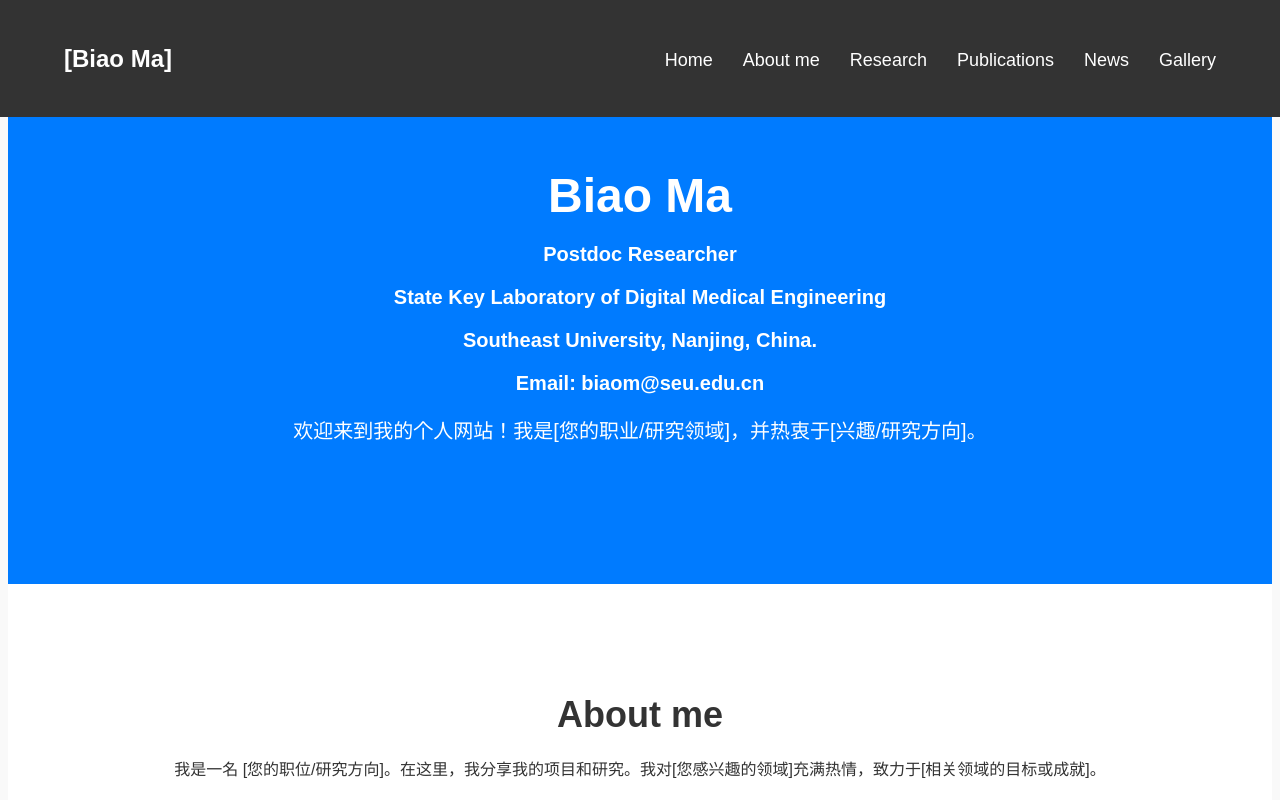
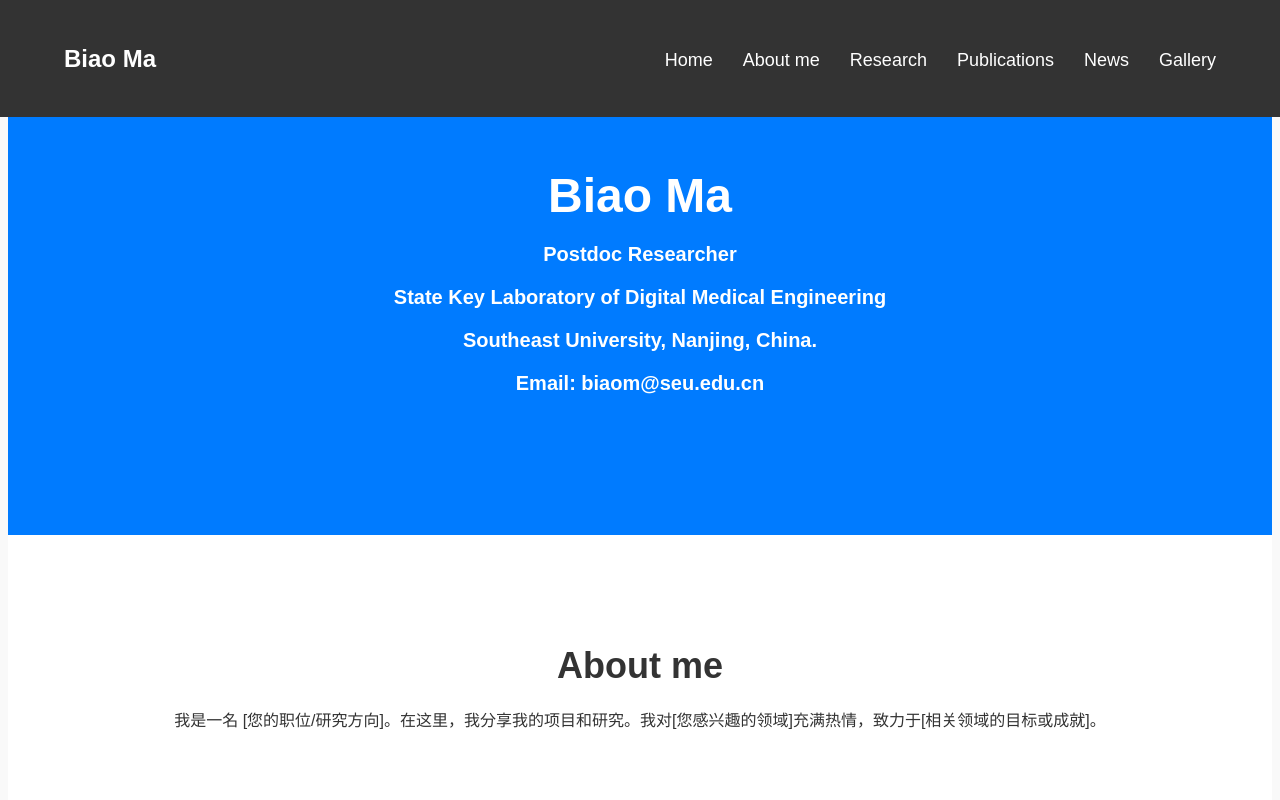
Before and after one commit to Biaomasss/biaoma.github.io, a plain HTML site: page index.html in a window 1280 px wide. Shown: the top 800 px of the page. Drawn offline with Linux system fonts and the light colour scheme.

Commit message:
Update index.html

```diff
--- a/index.html
+++ b/index.html
@@ -14,7 +14,7 @@
     <nav>
         <div class="container">
             <div class="logo">
-                <a href="#">[Biao Ma]</a>
+                <a href="#">Biao Ma</a>
             </div>
             <ul class="nav-links">
                 <li><a href="#home">Home</a></li>
@@ -35,8 +35,7 @@
                 <p>State Key Laboratory of Digital Medical Engineering<p>
                 <p>Southeast University, Nanjing, China.<p>
                 <p>Email: biaom@seu.edu.cn</h1><p>
-            <p>欢迎来到我的个人网站！我是[您的职业/研究领域]，并热衷于[兴趣/研究方向]。</p>
-        </div>
+                    </div>
     </section>
 
     <!-- 关于我 -->
```
